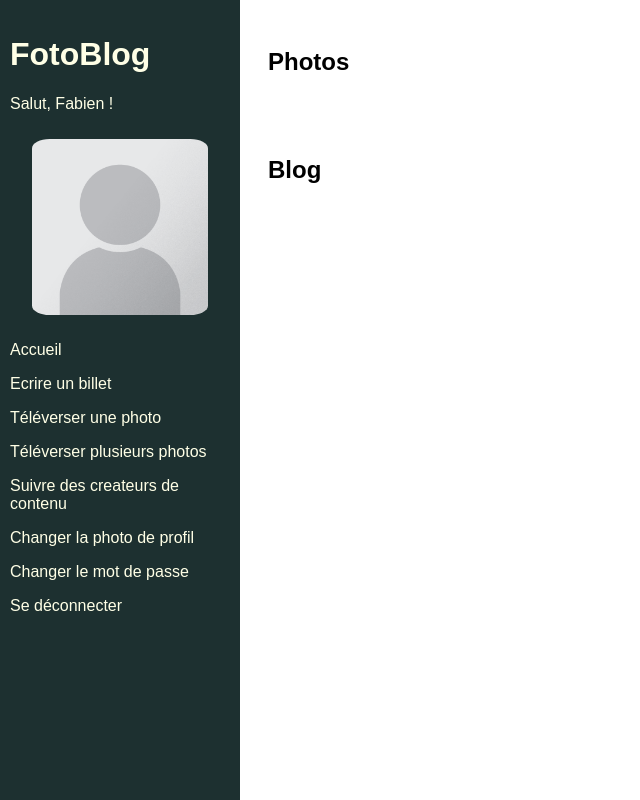
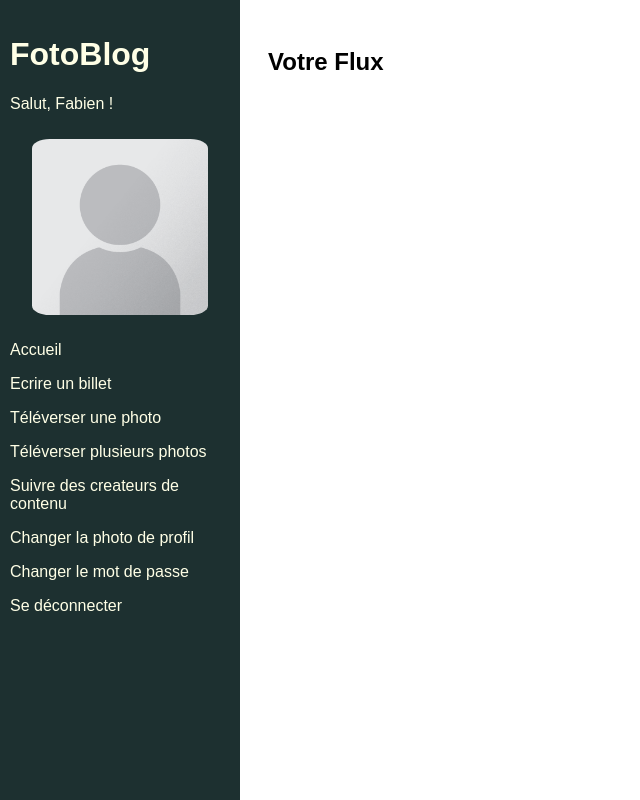
Before and after one commit to kesey/fotoblog, a Django app: page /home/ in a window 1280 px wide. Shown: the whole page, without its empty margins (0-640 px from the left). Run offline with Django 4.2, Linux system fonts and the light colour scheme; a user stored in the database is signed in; data comes from the database, SQL or seed files in the repository; both versions use the stored data as it was after the commit.

Commit message:
add custom filter and balise for templates

```diff
--- a/blog/templates/blog/home.html
+++ b/blog/templates/blog/home.html
@@ -1,34 +1,25 @@
 {% extends "base.html" %}
+{% load blog_extras %}
 
 {% block content %}
-    <h2>Photos</h2>
-    <div class="grid-container">
-        {% for photo in photos %}
-            {% if photo.uploader.id in follows_ids %}
-                <div class="post">
-                    <img src="{{ photo.image.url }}">
-                    <p>{{ photo.caption }}</p>
-                </div>
-            {% endif %}
-        {% endfor %}
-    </div>
-    <h2>Blog</h2>
-    <div class="grid-container">
-        {% for blog in blogs %}
-            {% with continue=False %}
-                {% for contributor in blog.contributors.all %}
-                    {% if not continue and contributor.id in follows_ids %}
-                        <div class="post">
-                            <a href="{% url 'view_blog' blog.id %}">
-                                <h4>Billet: {{ blog.billet }}</h4>
-                                <img src="{{ blog.photo.image.url }}">
-                            </a>
-                        </div>
-                        {% with continue=True %}
-                        {% endwith %}
-                    {% endif %}
-                {% endfor %}
-            {% endwith %}
-        {% endfor %}
-    </div>
+    <h2>Votre Flux</h2>
+    {% for instance in photos_and_blogs %}
+        {% if instance|model_type == "Blog" %}
+            <div class="post">
+                <a href="{% url 'view_blog' instance.id %}">
+                    <h4>Billet : {{ instance.title }}</h4>
+                    <img src="{{ instance.photo.image.url }}">
+                    <p><strong>Ecrit par {{ instance.contributors.all|join:", " }}</strong></p>
+                    <p>{{ instance.date_created }}</p>
+                </a>
+            </div>
+        {% elif instance|model_type == "Photo" %}
+            <div class="post">
+                <img src="{{ instance.image.url }}">
+                <p>{{ instance.caption }}</p>
+                <p><strong>uploader par : {% get_poster_display instance.uploader %}</strong></p>
+                <p>{{ instance.date_created }}</p>
+            </div>
+        {% endif %}
+    {% endfor %}
 {% endblock content %}
--- /dev/null
+++ b/blog/templatetags/blog_extras.py
@@ -0,0 +1,13 @@
+from django import template
+
+register = template.Library()
+
+@register.filter
+def model_type(instance): # custom filter
+    return type(instance).__name__
+
+@register.simple_tag(takes_context=True)
+def get_poster_display(context, user): # custom balise
+    if context["user"] == user:
+        return "vous"
+    return user.username
--- a/blog/views.py
+++ b/blog/views.py
@@ -5,20 +5,36 @@
 from django.contrib.auth.decorators import login_required # restrict access to authenticate users use it only with def view
 from django.contrib.auth.mixins import LoginRequiredMixin, PermissionRequiredMixin # LoginRequiredMixin restrict access to authenticate users, use it only with class view # PermissionRequiredMixin restrict access to users with permissions
 from django.forms import formset_factory
+from django.db.models import Q
+from itertools import chain
 
 @login_required # restrict access to authenticate users in def view
 def home(request):
-    photos = models.Photo.objects.all()
-    blogs = models.Blog.objects.all()
+    blogs = models.Blog.objects.filter(
+        Q(contributors__in=request.user.follows.all()) | # get blogs whose contributors are followed by the user or starred
+        Q(starred=True) # with Q you can add logic operand or: | and: & not: ~ to combine conditions
+    )
+    photos = models.Photo.objects.filter(
+        uploader__in=request.user.follows.all() # get photos whose author are followed by the user
+    ).exclude(
+        blog__in=blogs # but not already display in blog list
+    )
 
-    follows_ids = []
-    for user in request.user.follows.all():
-        follows_ids.append(user.id)
+    photos_and_blogs = sorted(chain(blogs, photos), key= lambda instance: instance.date_created, reverse=True) # combine the two QuerySet and sort them by date of creation (begin with the most recent)
 
     return render(
         request,
         "blog/home.html",
-        context={"photos": photos, "blogs": blogs, "follows_ids": follows_ids}
+        context={"photos": photos, "photos_and_blogs": photos_and_blogs}
+    )
+
+@login_required
+def photo_feed(request):
+    photos = models.Photo.objects.filter(uploader=request.user.follows.all()).order_by("-date_created")
+    return render(
+        request,
+        "blog/photo_feed.html",
+        context={"photos": photos}
     )
 
 class PhotoUploadPageView(LoginRequiredMixin, PermissionRequiredMixin, View): # LoginRequiredMixin restrict access to authenticate users in class view, have to be in first position
```
Also changed, not shown: blog/templatetags/__init__.py (added), db.sqlite3.
